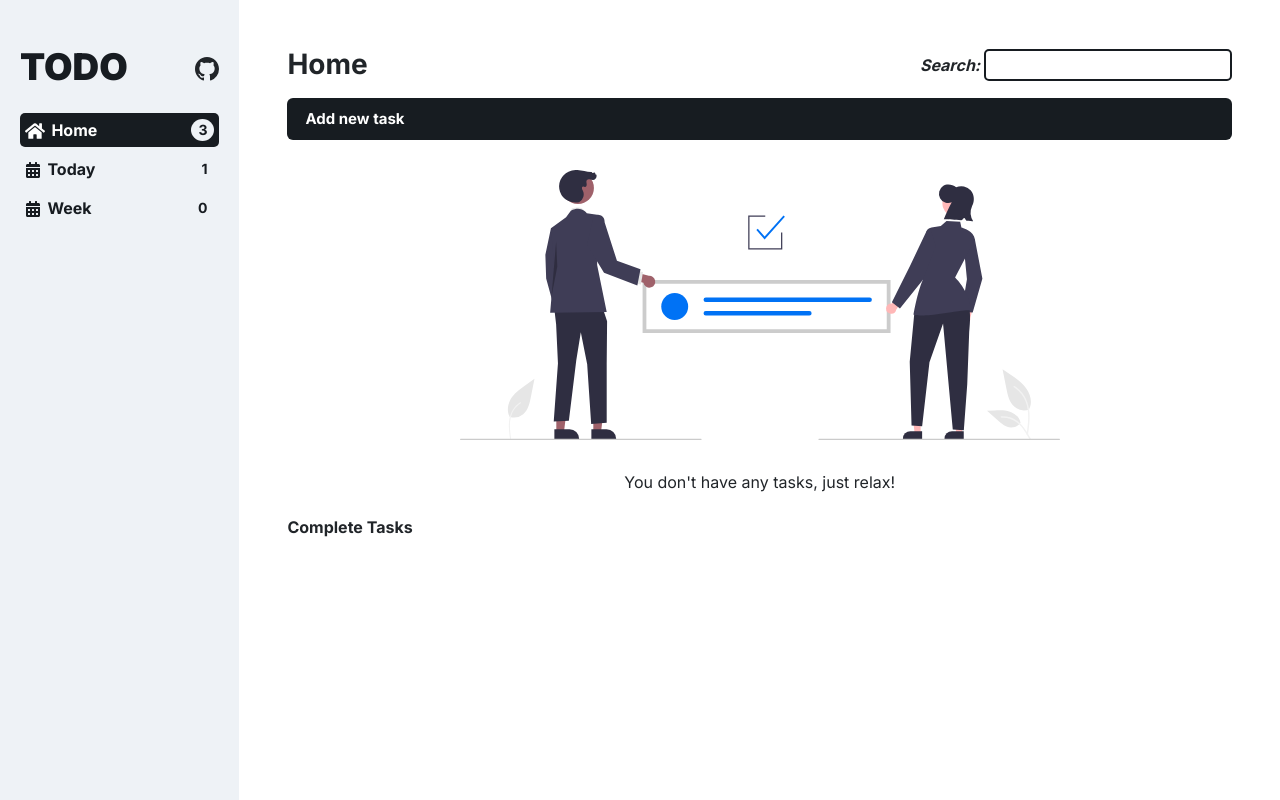
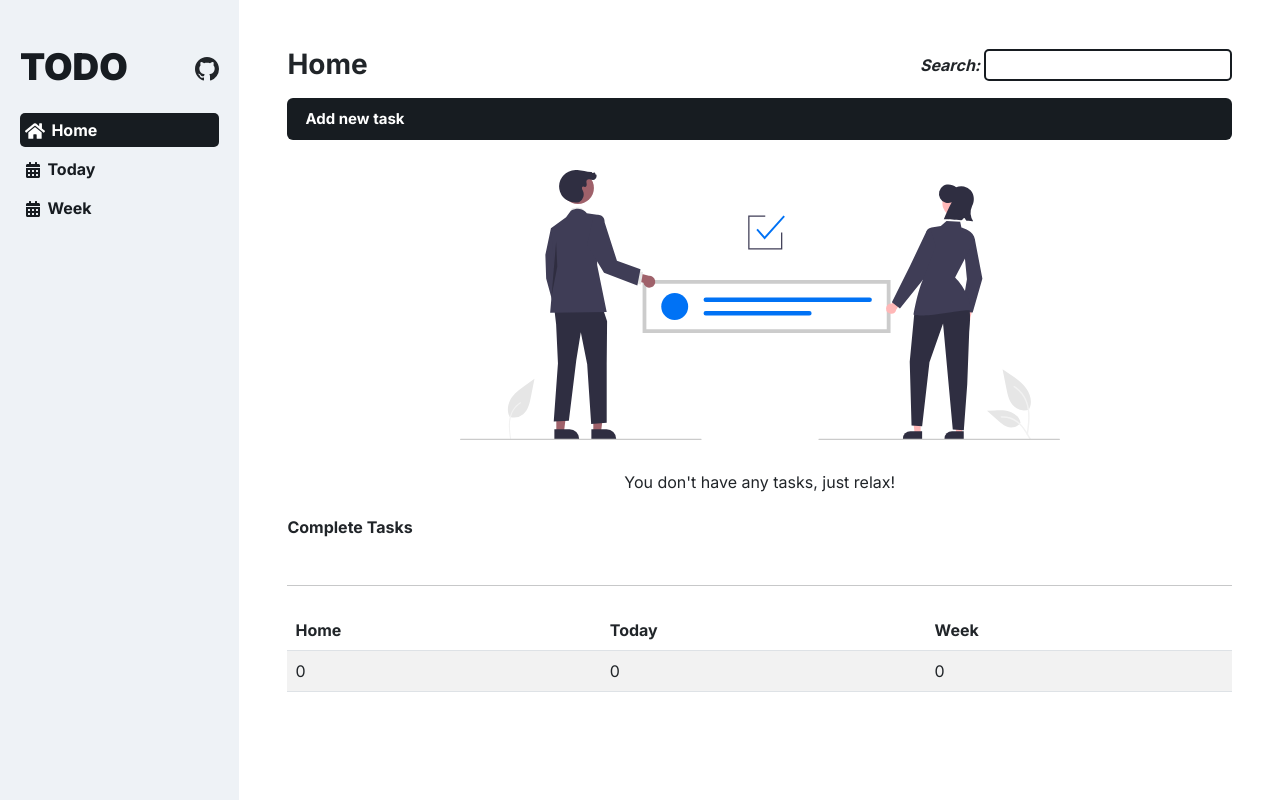
Before and after one commit to a7mad1112/FTS-Task-React-TODO, a React (Create React App) app: page / in a window 1280 px wide. Built offline with nearby package versions, Linux system fonts and the light colour scheme.

Commit message:
count tasks and display tem

```diff
--- a/src/components/main-content/Main.jsx
+++ b/src/components/main-content/Main.jsx
@@ -134,7 +134,23 @@ const Main = () => {
             />
           ))}
       </div>
-
+      <hr className="mt-5" />
+      <table className="table table-striped table-hover mt-4">
+        <thead>
+          <tr>
+            <th scope="col">Home</th>
+            <th scope="col">Today</th>
+            <th scope="col">Week</th>
+          </tr>
+        </thead>
+        <tbody>
+          <tr>
+            <td>{tasks.length}</td>
+            <td>{ getTasksForCurrentDay(tasks).length }</td>
+            <td>{ getTasksForNextSevenDays(tasks).length }</td>
+          </tr>
+        </tbody>
+      </table>
       <AddTaskForm
         setTasks={setTasks}
         isShow={showAddTaskForm}
--- a/src/components/side-bar/SideBar.jsx
+++ b/src/components/side-bar/SideBar.jsx
@@ -16,7 +16,7 @@ const SideBar = () => {
 
       <ul className="p-0">
         <li>
-          <Link to={"/"} className="active" data-tasks-count="3">
+          <Link to={"/"} className="active">
             <i className="fs-5">
               <FaHome />
             </i>
@@ -25,7 +25,7 @@ const SideBar = () => {
         </li>
 
         <li>
-          <Link to={"/today"} data-tasks-count="1">
+          <Link to={"/today"}>
             <i>
               <FaCalendarAlt />
             </i>
@@ -34,7 +34,7 @@ const SideBar = () => {
         </li>
 
         <li>
-          <Link to={"/week"} data-tasks-count="0">
+          <Link to={"/week"}>
             <i>
               <FaCalendarAlt />
             </i>
--- a/src/components/side-bar/side-bar.css
+++ b/src/components/side-bar/side-bar.css
@@ -73,7 +73,7 @@ aside ul li a:hover:not(a.active) {
   color: #fff;
 }
 
-
+/*
 aside>ul li a::after {
   content: attr(data-tasks-count);
   position: absolute;
@@ -84,7 +84,7 @@ aside>ul li a::after {
   border-radius: 50%;
   line-height: 14px;
   font-size: 14px;
-}
+} */
 
 aside>ul li a.active::after {
   color: var(--black-color);
```
